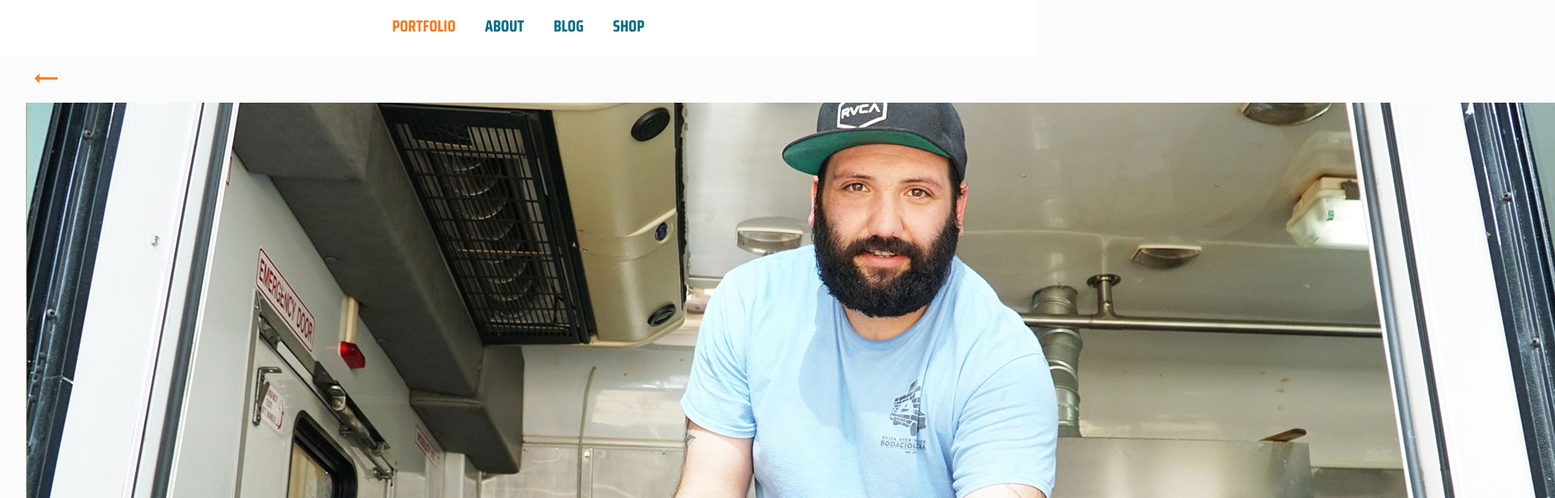
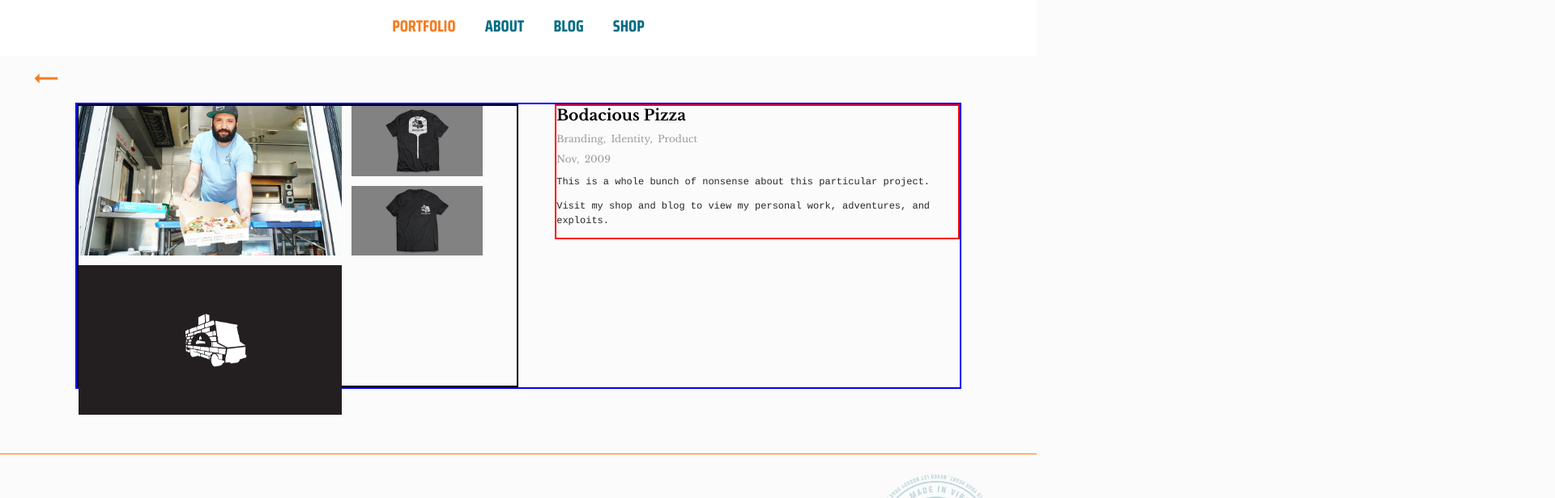
Before and after one commit to davemouva/jared-beck, a React (Create React App) app: page /portfolio/bodacious-pizza in a window 1280 px wide. Shown: the part 820-1436 px from the top of the page at 81% size, 1920 px wide, since content can reach past the window. Built offline with nearby package versions, Linux system fonts and the light colour scheme.

Commit message:
Flexbox Update

```diff
--- a/src/components/Projects.css
+++ b/src/components/Projects.css
@@ -14,28 +14,29 @@
 }
 
 .projectContainer {
-  width:70%;
-  /* border:2px solid blue; */
+  width:90%;
+  border:2px solid blue;
   margin:0 auto 80px;
 }
 
 .projectPage .description {
   display:inline-block;
   vertical-align: top;
-  width:45%;
-  /* border:2px solid red; */
+  width:500px;
+  border:2px solid red;
   float: right;
 }
 
 .galleryContainer {
-  height:400px;
+  height:350px;
   width:50%;
-  /* border:5px solid black; */
+  border:2px solid black;
   display:inline-grid;
   grid-template-rows:repeat(4,25%);
-  grid-template-columns:60% 40%;
-  grid-gap:10px;
+  grid-template-columns:60% 30%;
+  grid-gap:12px;
 }
+
 
 .galleryContainer img {
   /*   border:1px solid red; */
--- a/src/components/projects/Bodacious.jsx
+++ b/src/components/projects/Bodacious.jsx
@@ -38,20 +38,14 @@ export default class Bodacious extends Component {
                             <img src={BackArrow} alt="Back to Portfolio" />
                         </Link>
                     </div>
-                    <div className="outerImageWrapper">
-                        <section className="imageGalleryTop">
-                            <img src={images[0]} alt="" onClick={() => this.setState({ isOpen: true, photoIndex:0 })}/>
-                            <div className="smallImgsRight">
-                                <img src={images[1]} alt="" onClick={() => this.setState({ isOpen: true, photoIndex:1 })}/>
-                                <img src={images[2]} alt="" onClick={() => this.setState({ isOpen: true, photoIndex:2 })}/>
-                            </div>
+
+                    <div className="projectContainer">
+                        <section className="galleryContainer">
+                            <img src={Bod1} alt="" onClick={() => this.setState({ isOpen: true, photoIndex: 0 })} />
+                            <img src={Bod2} alt="" onClick={() => this.setState({ isOpen: true, photoIndex: 1 })} />
+                            <img src={Bod3} alt="" onClick={() => this.setState({ isOpen: true, photoIndex: 2 })} />
+                            <img src={Bod4} alt="" onClick={() => this.setState({ isOpen: true, photoIndex: 3 })} />
                         </section>
-                        <section className="imageGalleryBottom">
-                            <img src={images[3]} alt="" onClick={() => this.setState({ isOpen: true, photoIndex:3 })} />
-                            <div className="smallImgsRight">
-                            </div>
-                        </section>
-                    </div>
                         <section className="description">
                             <h3>Bodacious Pizza</h3>
                             <h5>Branding, Identity, Product</h5>
@@ -60,6 +54,7 @@ export default class Bodacious extends Component {
                             <p>This is a whole bunch of nonsense about this particular project.</p>
                             <p>Visit my shop and blog to view my personal work, adventures, and exploits.</p>
                         </section>
+                    </div>
                 </div>
                 < Footer />
                 {isOpen && (
--- a/src/components/projects/BrauHaus.jsx
+++ b/src/components/projects/BrauHaus.jsx
@@ -43,6 +43,7 @@ export default class BrauHaus extends Component {
                             <img src={BackArrow} alt="Back to Portfolio" />
                         </Link>
                     </div>
+
                     <div className="projectContainer">
                         <section className="galleryContainer">
                             <img src={Brau1} alt="" onClick={() => this.setState({ isOpen: true, photoIndex: 0 })} />
@@ -52,6 +53,7 @@ export default class BrauHaus extends Component {
                             <img src={Brau5} alt="" onClick={() => this.setState({ isOpen: true, photoIndex: 4 })} />
                             <img src={Brau6} alt="" onClick={() => this.setState({ isOpen: true, photoIndex: 5 })} />
                         </section>
+
                         <section className="description">
                             <h3>Brau Haus Brewing</h3>
                             <h5>Branding, Identity, Packaging</h5>
--- a/src/components/projects/CarryNorfolk.jsx
+++ b/src/components/projects/CarryNorfolk.jsx
@@ -35,19 +35,12 @@ export default class CarryNorfolk extends Component {
                             <img src={BackArrow} alt="Back to Portfolio" />
                         </Link>
                     </div>
-                    <div className="outerImageWrapper">
-                        <section className="imageGalleryTop">
+                    <div className="projectContainer">
+                        <section className="galleryContainer">
                             <img src={Carry1} alt="" onClick={() => this.setState({ isOpen: true, photoIndex: 0 })} />
-                            <div className="smallImgsRight">
                             <img src={Carry2} alt="" onClick={() => this.setState({ isOpen: true, photoIndex: 1 })} />
                             <img src={Carry3} alt="" onClick={() => this.setState({ isOpen: true, photoIndex: 2 })} />
-                            </div>
                         </section>
-                        <section className="imageGalleryBottom">
-                            <div className="smallImgsRight">
-                            </div>
-                        </section>
-                    </div>
                         <section className="description">
                             <h3>Carry Norfolk</h3>
                             <h5>Multimedia, Branding, Identity</h5>
@@ -56,6 +49,7 @@ export default class CarryNorfolk extends Component {
                             <p>This is a whole bunch of nonsense about this particular project.</p>
                             <p>Visit my shop and blog to view my personal work, adventures, and exploits.</p>
                         </section>
+                    </div>
                 </div>
                 <Footer />
                 {isOpen && (
--- a/src/components/projects/Imprint.jsx
+++ b/src/components/projects/Imprint.jsx
@@ -41,22 +41,15 @@ export default class Imprint extends Component {
                             <img src={BackArrow} alt="Back to Portfolio" />
                         </Link>
                     </div>
-                    <div className="outerImageWrapper">
-                        <section className="imageGalleryTop">
+                    <div className="projectContainer">
+                        <section className="galleryContainer">
                             <img src={Imprint1} alt="" onClick={() => this.setState({ isOpen: true, photoIndex: 0 })} />
-                            <div className="smallImgsRight">
                             <img src={Imprint2} alt="" onClick={() => this.setState({ isOpen: true, photoIndex: 1 })} />
                             <img src={Imprint3} alt="" onClick={() => this.setState({ isOpen: true, photoIndex: 2 })} />
-                            </div>
-                        </section>
-                        <section className="imageGalleryBottom">
                             <img src={Imprint4} alt="" onClick={() => this.setState({ isOpen: true, photoIndex: 3 })} />
-                            <div className="smallImgsRight">
                             <img src={Imprint5} alt="" onClick={() => this.setState({ isOpen: true, photoIndex: 4 })} />
                             <img src={Imprint6} alt="" onClick={() => this.setState({ isOpen: true, photoIndex: 5 })} />
-                            </div>
                         </section>
-                    </div>
                         <section className="description">
                             <h3>Imprint</h3>
                             <h5>Multimedia, Branding, Identity</h5>
@@ -65,6 +58,7 @@ export default class Imprint extends Component {
                             <p>This is a whole bunch of nonsense about this particular project.</p>
                             <p>Visit my shop and blog to view my personal work, adventures, and exploits.</p>
                         </section>
+                    </div>
                 </div>
                 <Footer />
                 {isOpen && (
--- a/src/components/projects/MyHomes.jsx
+++ b/src/components/projects/MyHomes.jsx
@@ -41,22 +41,15 @@ export default class MyHomes extends Component {
                             <img src={BackArrow} alt="Back to Portfolio" />
                         </Link>
                     </div>
-                    <div className="outerImageWrapper">
-                        <section className="imageGalleryTop">
+                    <div className="projectContainer">
+                        <section className="galleryContainer">
                             <img src={MyHomes1} alt="" onClick={() => this.setState({ isOpen: true, photoIndex: 0 })} />
-                            <div className="smallImgsRight">
                             <img src={MyHomes2} alt="" onClick={() => this.setState({ isOpen: true, photoIndex: 1 })} />
                             <img src={MyHomes3} alt="" onClick={() => this.setState({ isOpen: true, photoIndex: 2 })} />
-                            </div>
-                        </section>
-                        <section className="imageGalleryBottom">
                             <img src={MyHomes4} alt="" onClick={() => this.setState({ isOpen: true, photoIndex: 3 })} />
-                            <div className="smallImgsRight">
                             <img src={MyHomes5} alt="" onClick={() => this.setState({ isOpen: true, photoIndex: 4 })} />
                             <img src={MyHomes6} alt="" onClick={() => this.setState({ isOpen: true, photoIndex: 5 })} />
-                            </div>
                         </section>
-                    </div>
                         <section className="description">
                             <h3>My Homes, Homes.com</h3>
                             <h5>UI/UX</h5>
@@ -65,6 +58,7 @@ export default class MyHomes extends Component {
                             <p>This is a whole bunch of nonsense about this particular project.</p>
                             <p>Visit my shop and blog to view my personal work, adventures, and exploits.</p>
                         </section>
+                    </div>
                 </div>
                 <Footer />
                 {isOpen && (
--- a/src/components/projects/Vigil.jsx
+++ b/src/components/projects/Vigil.jsx
@@ -41,22 +41,15 @@ export default class Vigil extends Component {
                             <img src={BackArrow} alt="Back to Portfolio" />
                         </Link>
                     </div>
-                    <div className="outerImageWrapper">
-                        <section className="imageGalleryTop">
+                    <div className="projectContainer">
+                        <section className="galleryContainer">
                             <img src={Vigil1} alt="" onClick={() => this.setState({ isOpen: true, photoIndex: 0 })} />
-                            <div className="smallImgsRight">
                             <img src={Vigil2} alt="" onClick={() => this.setState({ isOpen: true, photoIndex: 1 })} />
                             <img src={Vigil3} alt="" onClick={() => this.setState({ isOpen: true, photoIndex: 2 })} />
-                            </div>
-                        </section>
-                        <section className="imageGalleryBottom">
                             <img src={Vigil4} alt="" onClick={() => this.setState({ isOpen: true, photoIndex: 3 })} />
-                            <div className="smallImgsRight">
                             <img src={Vigil5} alt="" onClick={() => this.setState({ isOpen: true, photoIndex: 4 })} />
                             <img src={Vigil6} alt="" onClick={() => this.setState({ isOpen: true, photoIndex: 5 })} />
-                            </div>
                         </section>
-                    </div>
                         <section className="description">
                             <h3>Vigil Candle Co.</h3>
                             <h5>Branding, Illustration, Product</h5>
@@ -65,6 +58,7 @@ export default class Vigil extends Component {
                             <p>This is a whole bunch of nonsense about this particular project.</p>
                             <p>Visit my shop and blog to view my personal work, adventures, and exploits.</p>
                         </section>
+                    </div>
                 </div>
                 <Footer />
                 {isOpen && (
```
Also changed, not shown: src/components/projects/Icons.jsx (+5 -11 lines), src/components/projects/Lovegrove.jsx (+3 -9 lines), src/components/projects/Ocampo.jsx (+3 -9 lines), src/components/projects/Space.jsx (+5 -11 lines). Lines whose indentation alone changed are shown as unchanged.
